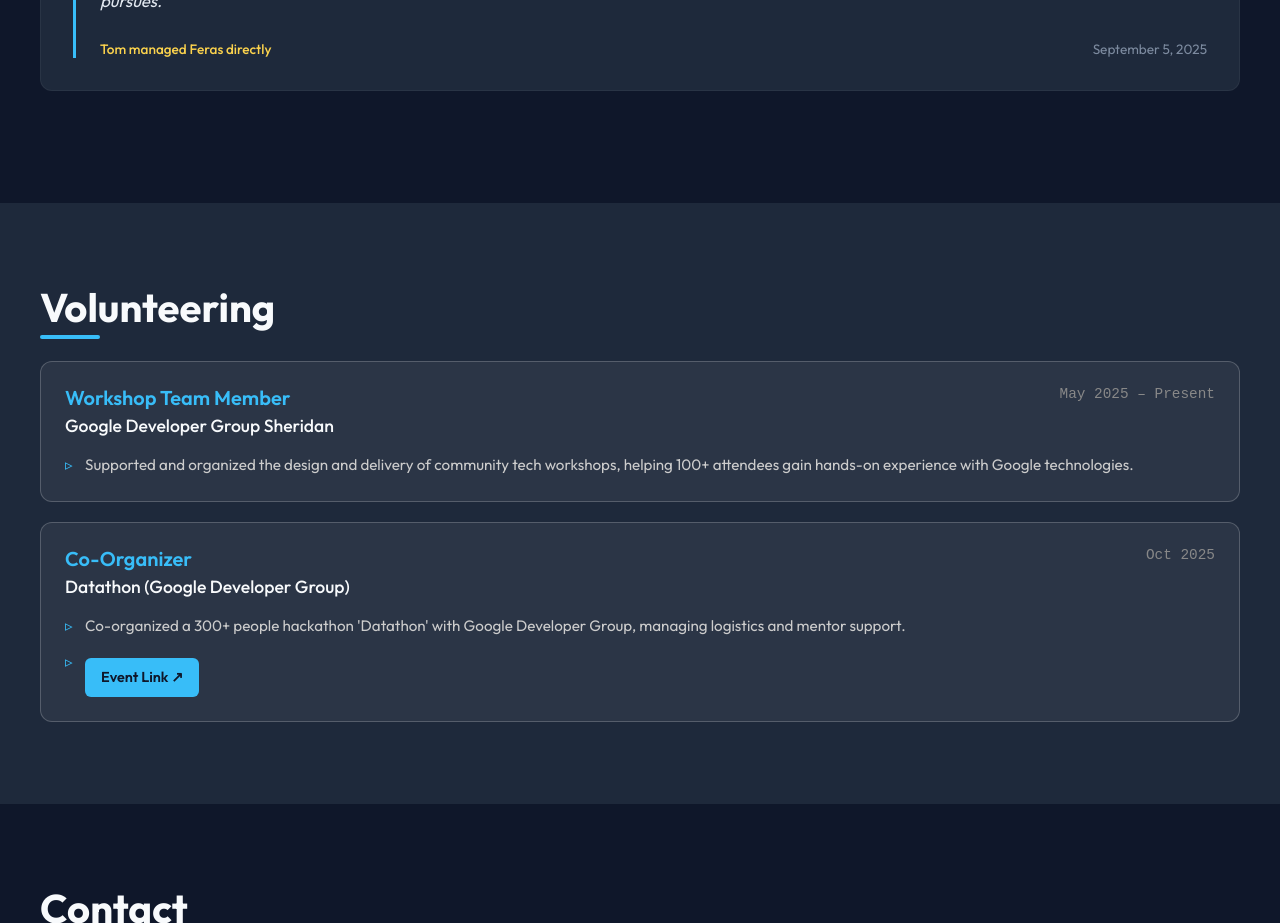
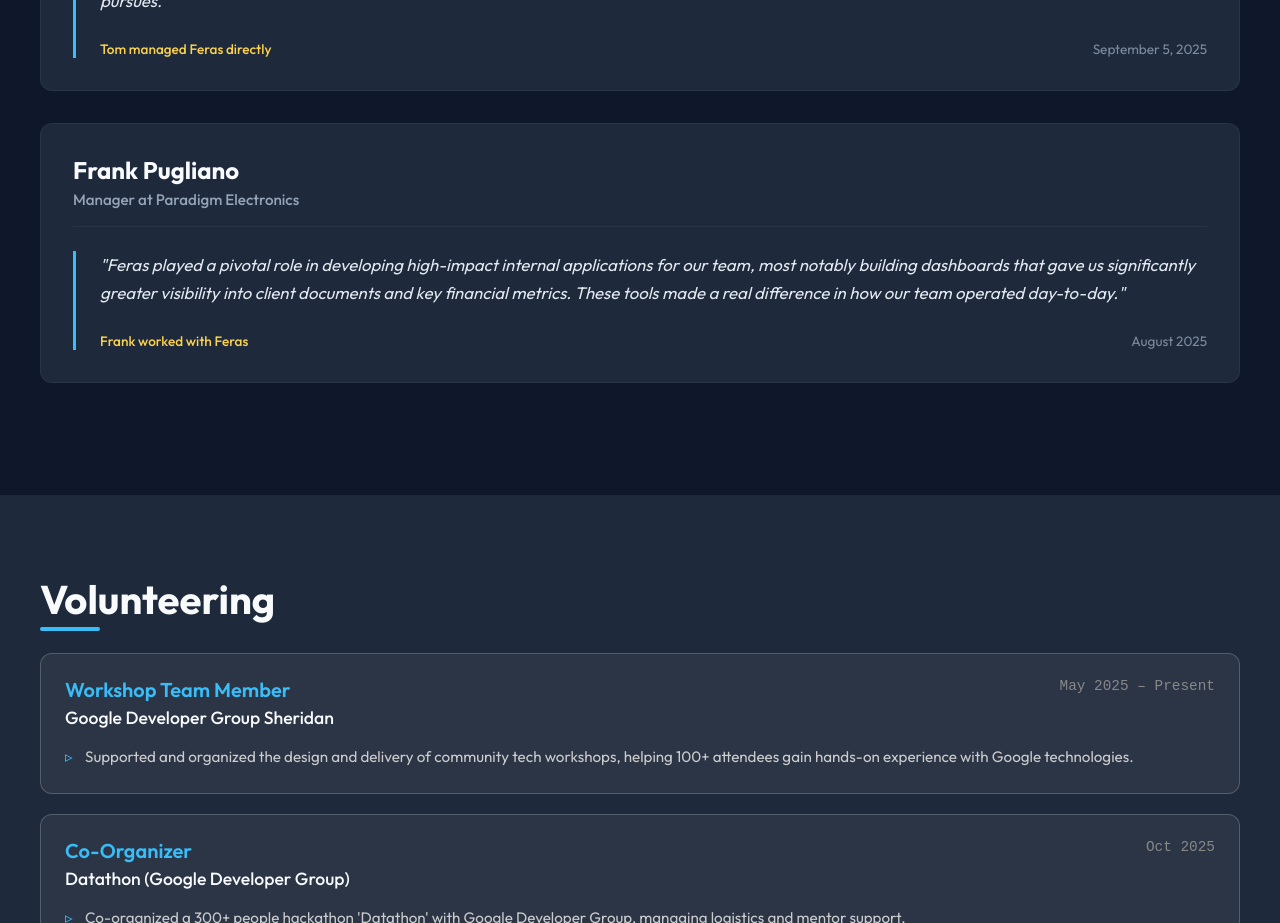
Before and after one commit to Ferasman979/Persona-Portfolio-website, a Next.js app: page / in a window 1280 px wide. Shown: the part 3740-4663 px from the top of the page. Built offline with nearby package versions, Linux system fonts and the light colour scheme.

Commit message:
Add endorsement from Paradigm Electronics

```diff
--- a/src/app/page.tsx
+++ b/src/app/page.tsx
@@ -347,6 +347,13 @@ export default function Home() {
           date="September 5, 2025"
           text="I had the pleasure of supervising Feras Mahmood during his 16-month internship as a Data Analyst at Paradigm. Over this time, Feras consistently demonstrated strong technical skills, curiosity, and a commitment to learning. Feras worked on a wide range of projects, delivering KPI dashboards, writing SQL queries, and integrating data through RESTful APIs. He also contributed to automation efforts using PowerShell scripts, which streamlined some of our internal workflows. Beyond analytics, Feras showed initiative by building several web applications using JavaScript, Node.js, and React, expanding his impact beyond traditional data analysis. What stood out about Feras was his ability to quickly grasp new tools and technologies, and his willingness to take ownership of tasks. His contributions helped our team improve data visibility and operational efficiency. I am confident that his blend of analytical and development skills will serve him well in his future career, and I would gladly recommend him for any data or technology role he pursues."
         />
+        <EndorsementCard
+          name="Frank Pugliano"
+          role="Manager at Paradigm Electronics"
+          relationship="Frank worked with Feras"
+          date="August 2025"
+          text="Feras played a pivotal role in developing high-impact internal applications for our team, most notably building dashboards that gave us significantly greater visibility into client documents and key financial metrics. These tools made a real difference in how our team operated day-to-day."
+        />
       </Section>
 
       <Section id="volunteering" title="Volunteering">
```
